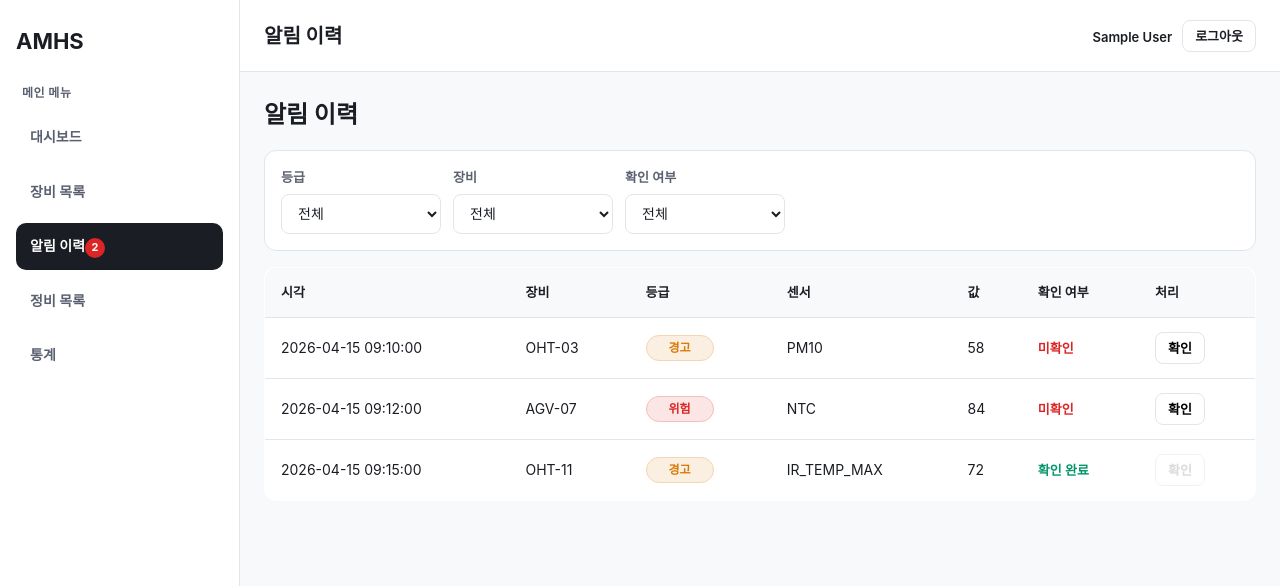
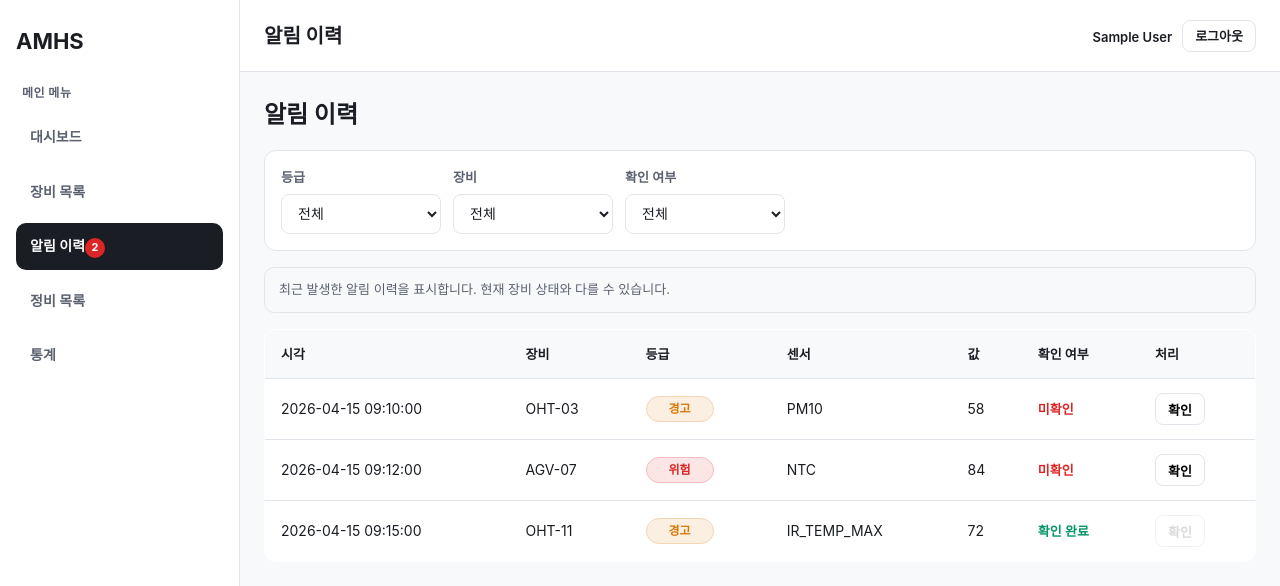
Before and after one commit to SF-KONA/AMHS-frontend, a Vue app: page /alerts in a window 1280 px wide. Shown: the top 586 px of the page. Built offline with nearby package versions, Linux system fonts and the light colour scheme; sample sign-in values are in the browser's storage.

Commit message:
style: 알림 안내 문구 위치별로 분리 적용

```diff
--- a/src/views/alerts/AlertListView.vue
+++ b/src/views/alerts/AlertListView.vue
@@ -7,6 +7,10 @@
                 v-model="filterValues"
                 :filters="filters"
             />
+
+            <p class="history-guide">
+                최근 발생한 알림 이력을 표시합니다. 현재 장비 상태와 다를 수 있습니다.
+            </p>
 
             <DataTable
                 :columns="columns"
@@ -129,6 +133,17 @@ function mapLevelToStatus(level) {
 </script>
 
 <style scoped>
+.history-guide {
+    margin: 0;
+    padding: 12px 14px;
+    border: 1px solid var(--color-border);
+    border-radius: 10px;
+    background: var(--color-bg);
+    font-size: 13px;
+    line-height: 1.5;
+    color: var(--color-text-muted);
+}
+
 .page-section {
     display: flex;
     flex-direction: column;
--- a/src/views/equipment/AlertHistoryTab.vue
+++ b/src/views/equipment/AlertHistoryTab.vue
@@ -1,5 +1,9 @@
 <template>
     <div class="tab-section">
+        <p class="history-guide">
+            알림 히스토리는 과거 이벤트 기록입니다.
+        </p>
+
         <DataTable
             :columns="columns"
             :data="filteredAlerts"
@@ -65,6 +69,17 @@ function mapLevelToStatus(level) {
     gap: 16px;
 }
 
+.history-guide {
+    margin: 0;
+    padding: 12px 14px;
+    border: 1px solid var(--color-border);
+    border-radius: 10px;
+    background: var(--color-bg);
+    font-size: 13px;
+    line-height: 1.5;
+    color: var(--color-text-muted);
+}
+
 .ack-text {
     font-size: 13px;
     font-weight: 600;
```
